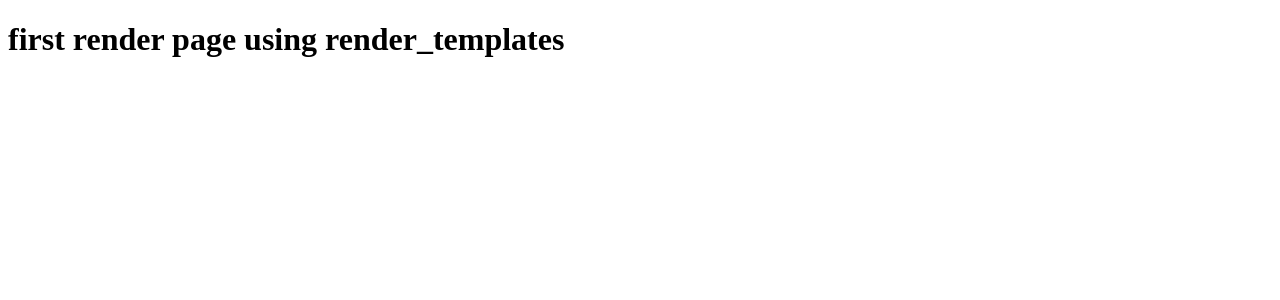
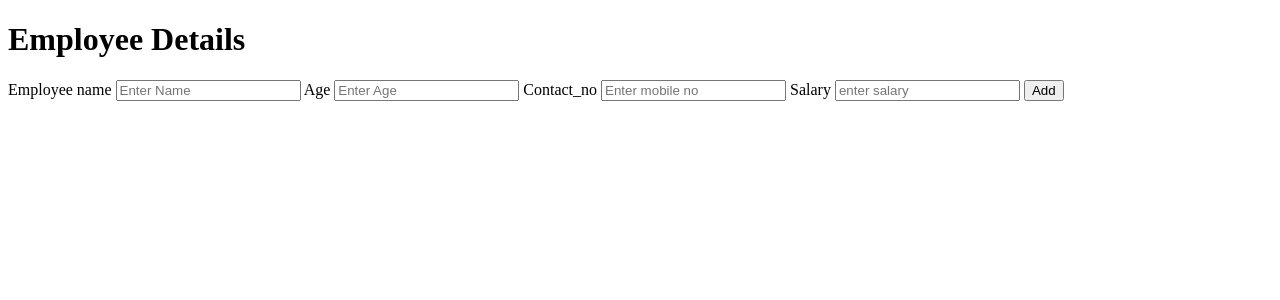
Before and after one commit to pranabkumardutta/todo-app, a Flask app: page / in a window 1280 px wide. Shown: the top 300 px of the page. Run offline with Flask 3, Linux system fonts and the light colour scheme.

Commit message:
write the code as employee details for todo app

```diff
--- a/templates/base.html
+++ b/templates/base.html
@@ -3,10 +3,24 @@
 <head>
     <meta charset="UTF-8">
     <meta name="viewport" content="width=device-width, initial-scale=1.0">
-    <title>Document</title>
+    <title>todo app</title>
 </head>
 <body>
 
-    <h1>first render page using render_templates</h1>
+    <h1>Employee Details</h1>
+
+    <form action="">
+        <div>
+            <label for="title">Employee name</label>
+            <input type="text" name="title" placeholder="Enter Name">
+            <label for="age">Age </label>
+            <input type="number" name="age" placeholder="Enter Age">
+            <label for="mobile_no">Contact_no</label>
+            <input type="number" maxlength="10" name="mobile_no" placeholder="Enter mobile no">
+            <label for="salary">Salary</label>
+            <input type="floatformat" name="salary" placeholder="enter salary">
+            <button type="submit">Add</button>
+        </div>
+    </form>
 </body>
 </html>
```
